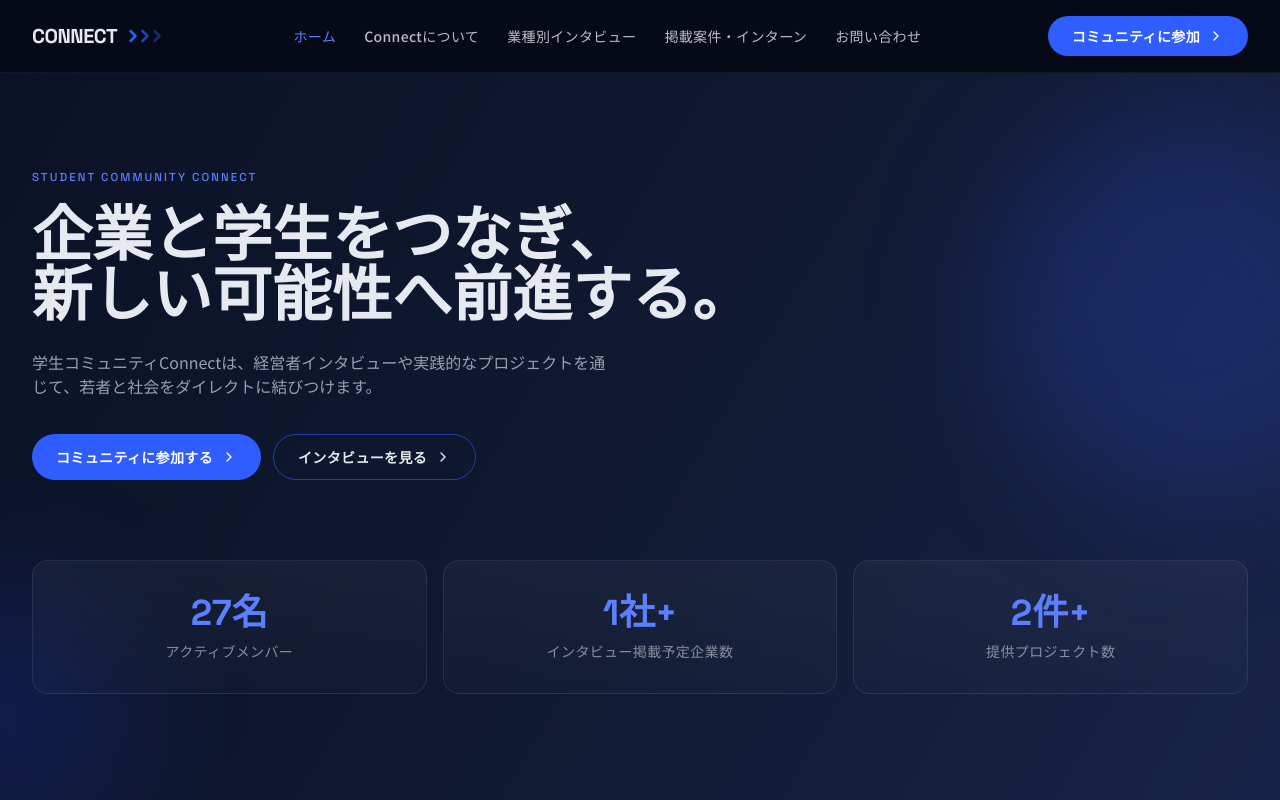
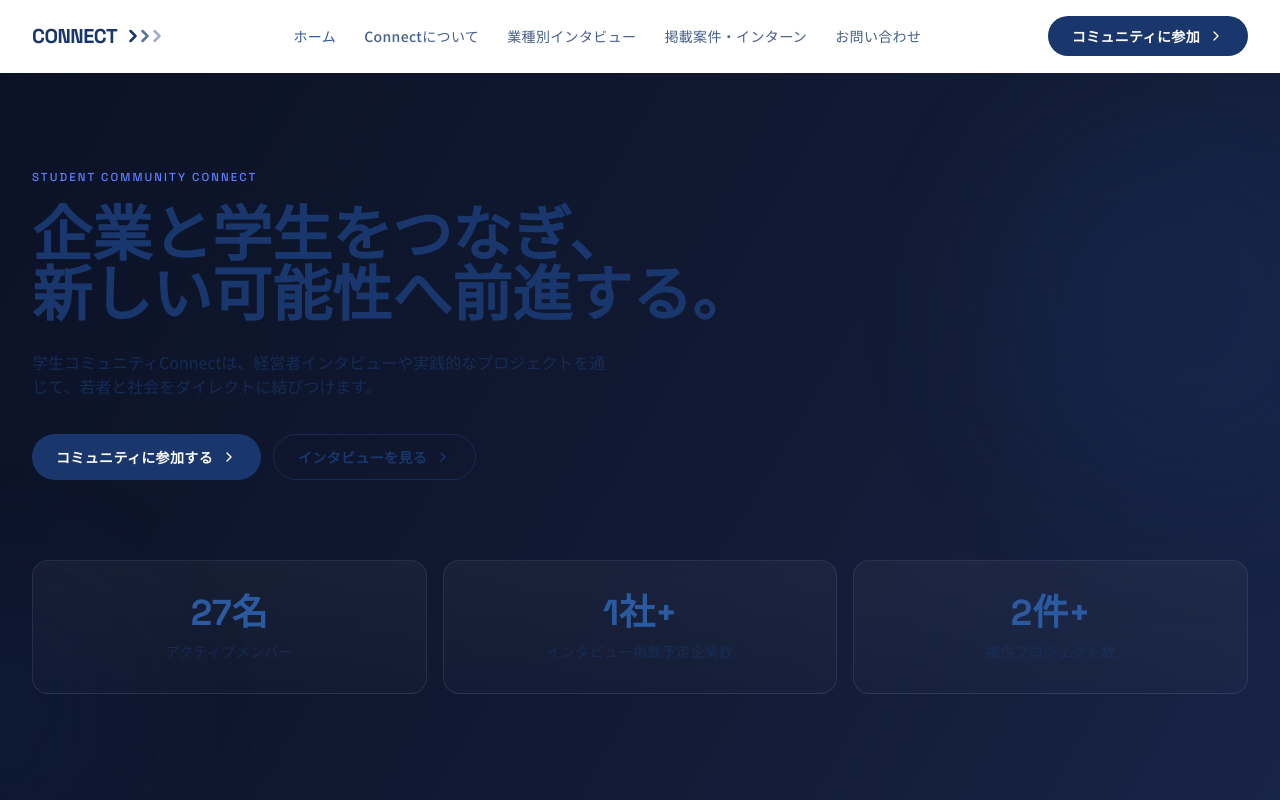
Before and after one commit to fumaichihara/student-community-connect, a React (Vite) app: page / in a window 1280 px wide. Shown: the top 800 px of the page. Built offline with nearby package versions, Linux system fonts and the light colour scheme.

Commit message:
Update tailwind.config.js

```diff
--- a/tailwind.config.js
+++ b/tailwind.config.js
@@ -5,19 +5,19 @@ export default {
     extend: {
       colors: {
         navy: {
-          950: '#070B18',
-          900: '#0B1226',
-          800: '#111A33',
-          700: '#182448',
-          600: '#22315E',
+          950: '#FFFFFF',
+          900: '#FAFAFA',
+          800: '#F5F5F5',
+          700: '#EFEFEF',
+          600: '#E5E5E5',
         },
         slate: {
-          150: '#E7E9F0',
+          150: '#19376D',
         },
         accent: {
-          DEFAULT: '#2F5DFF',
-          light: '#5B7FFF',
-          dark: '#1E3FCB',
+          DEFAULT: '#19376D',
+          light: '#2C5AA0',
+          dark: '#102A57',
         },
       },
       fontFamily: {
```
